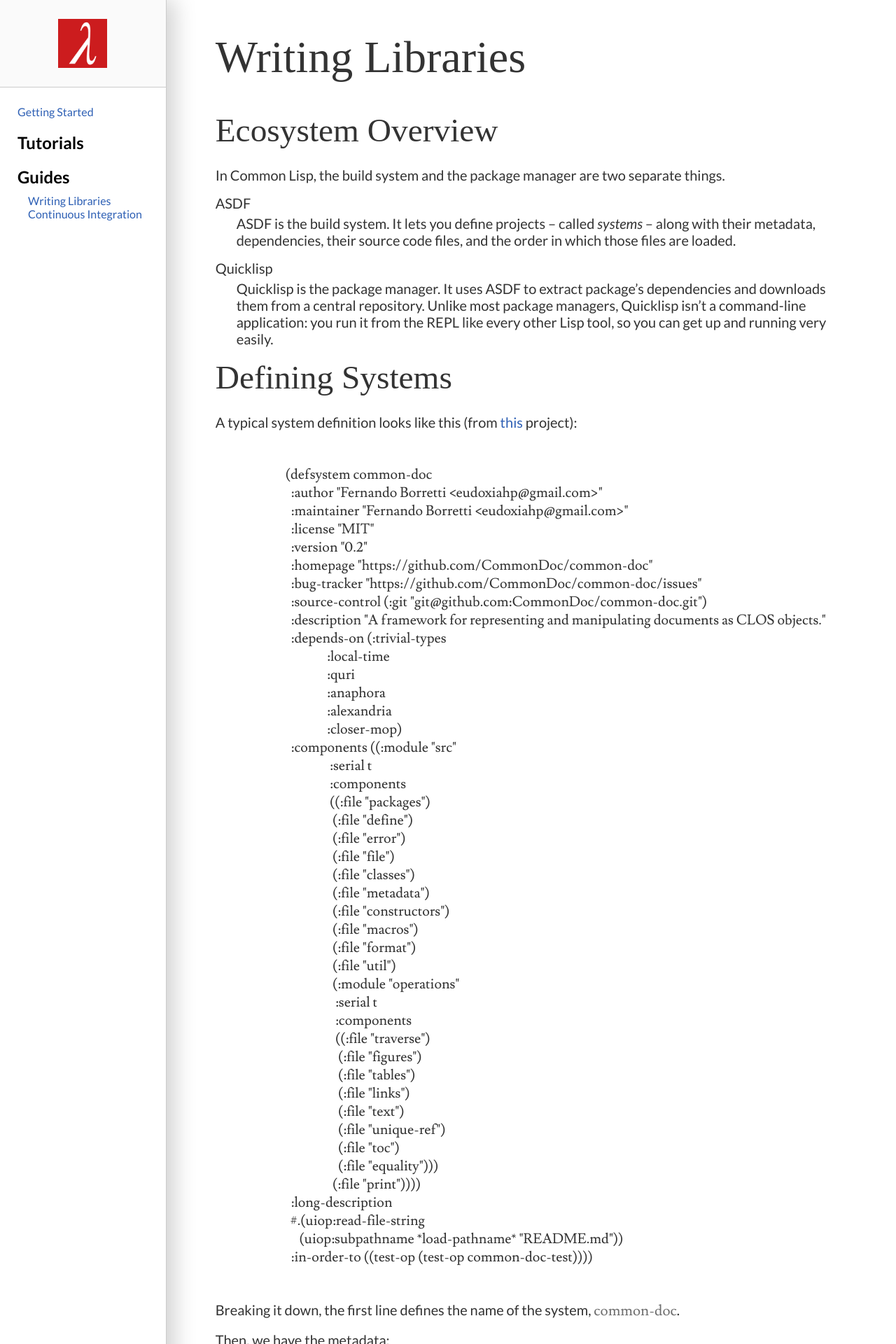
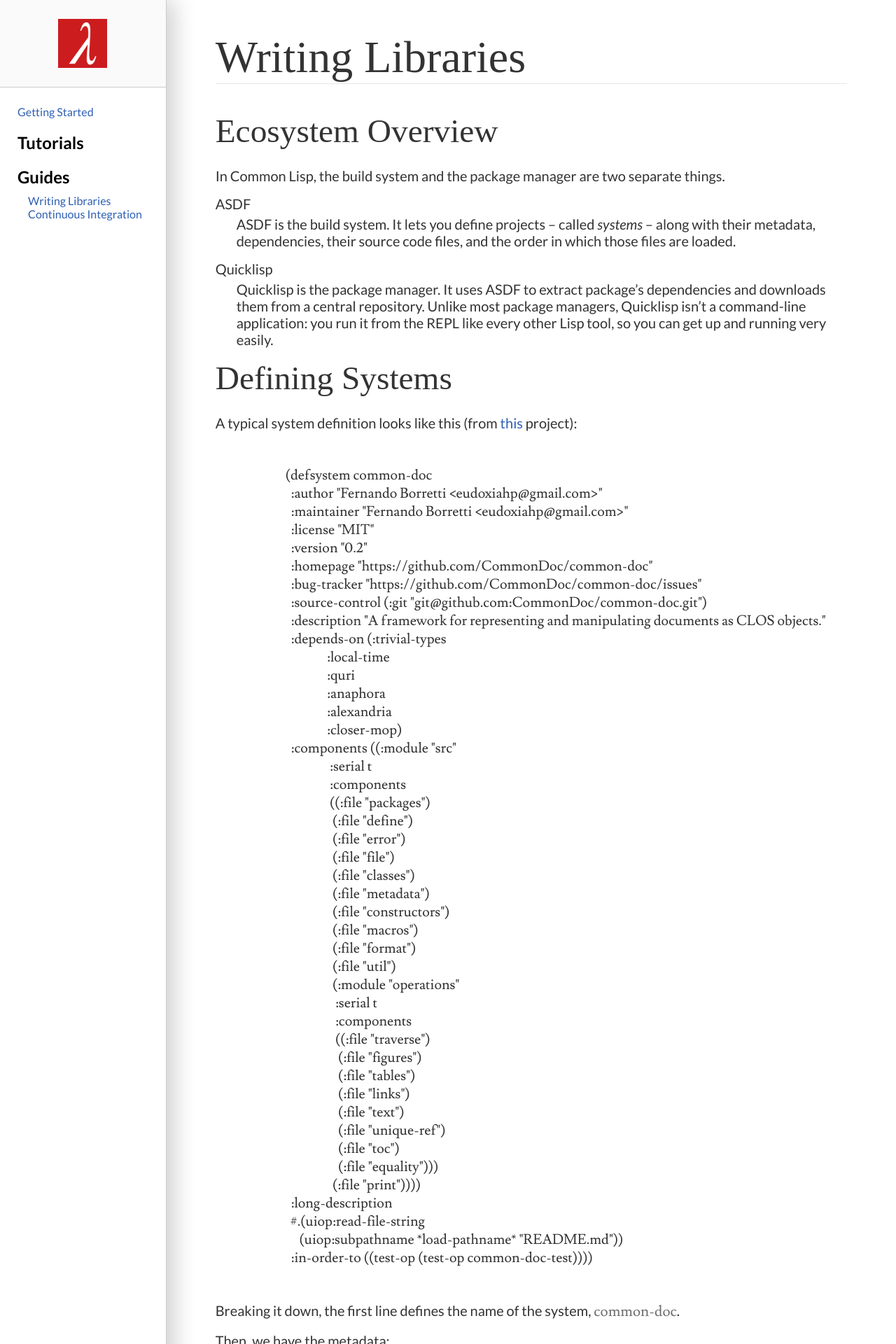
Before and after one commit to LispLang/lisplang.github.io, a Jekyll site: the page built from learn/_posts/guides/2015-01-01-writing-libraries.md, in a window 1280 px wide. Shown: the top 1920 px of the page at 70% size. Built offline with Jekyll 4.4.1, drawn with Linux system fonts in a browser that asks for light colours; some web fonts are replaced.

Commit message:
Some CSS

```diff
--- a/assets/css/learn.scss
+++ b/assets/css/learn.scss
@@ -95,6 +95,15 @@
             h1 {
                 font-size: 64px;
                 margin: 0;
+                margin-bottom: 10px;
+                border-bottom: 1px solid #e7e7e7;
+            }
+
+            nav {
+                a {
+                    color: $blue;
+                    text-decoration: none;
+                }
             }
         }
 
```
